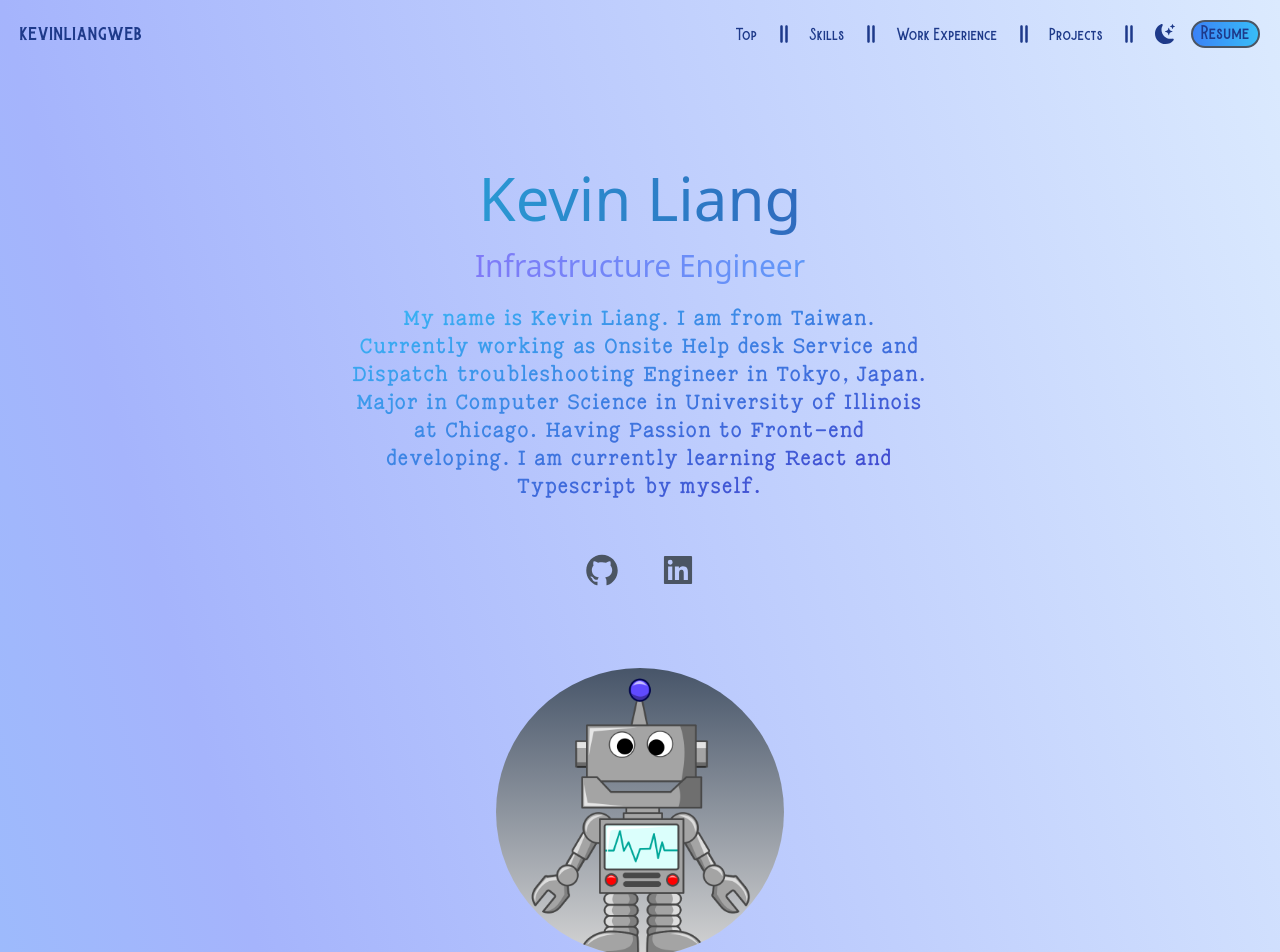
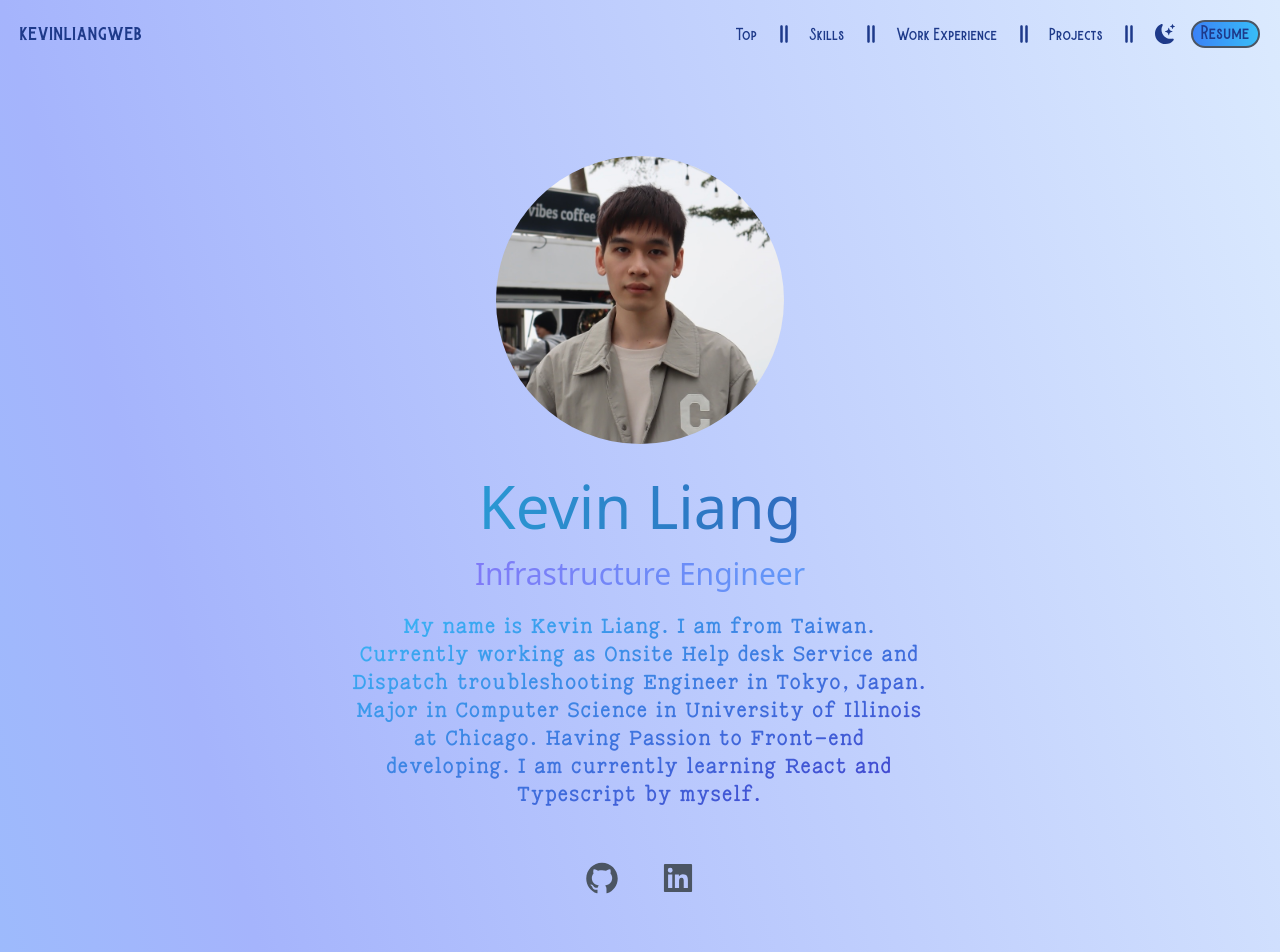
Before and after one commit to Kl0y2u2n8a/my-portfolio, a Next.js app: page / in a window 1280 px wide. Shown: the top 952 px of the page. Built offline with nearby package versions, Linux system fonts and the light colour scheme.

Commit message:
update photo

```diff
--- a/pages/components/projects.js
+++ b/pages/components/projects.js
@@ -11,8 +11,8 @@ function MyProject(props, projectRef) {
             <h2 className="text-center text-5xl md:text-6xl font-newWalt mb-5 dark:text-white">Projects</h2>
             <div className="flex md:grid md:grid-cols-1 md:min-h-screen ">
 
-                <div ref={contentRef} className="md:flex h-auto md:w-9/12 pb-5 md:gap-5 mx-auto lg:gap-10 overflow-x-scroll snap-x snap-mandatory no-scrollbar ">
-                    <div className="border-t my-10 md:ml-10 lg:ml-60 border-gray-200 text-center min-w-fit md:h-auto shadow-lg p-10 rounded-xl mx-auto md:my-auto snap-center snap-always dark:border-white dark:shadow-gray-500 hover:shadow-neutral-200 dark:hover:shadow-gray-400">
+                <div ref={contentRef} className="md:flex h-auto md:w-9/12 pb-5 px-5 md:px-0 md:gap-5 mx-auto lg:gap-10 overflow-x-scroll snap-x snap-mandatory no-scrollbar ">
+                    <div className="border-t my-10 md:ml-10 lg:ml-60 border-gray-200 text-center min-w-fit md:h-auto shadow-lg p-10 rounded-xl md:mx-auto md:my-auto snap-center snap-always dark:border-white dark:shadow-gray-500 hover:shadow-neutral-200 dark:hover:shadow-gray-400">
 
                         <h3 className="text-2xl font-salma text-slate-600 md:text-xl lg:text-2xl dark:text-neutral-300">Finance logs</h3>
 
@@ -112,7 +112,7 @@ function MyProject(props, projectRef) {
 
                     </div>
 
-                    <div className="border-t md:mx-10 lg:mx-60  border-gray-200 text-center min-w-fit md:h-auto shadow-lg p-10 rounded-xl mx-auto my-auto snap-center snap-always dark:border-white dark:shadow-gray-500 hover:shadow-neutral-200 dark:hover:shadow-gray-400">
+                    <div className="border-t my-10 md:ml-10 lg:ml-60 lg:mr-60 border-gray-200 text-center min-w-fit md:h-auto shadow-lg p-10 rounded-xl md:mx-auto md:my-auto snap-center snap-always dark:border-white dark:shadow-gray-500 hover:shadow-neutral-200 dark:hover:shadow-gray-400">
 
                         <h3 className="text-2xl font-salma text-slate-600 md:text-xl lg:text-2xl dark:text-neutral-200">Guess Password Game</h3>
                         <p className="md:max-w-lg py-2 font-rony9 bg-gradient-to-r from-fuchsia-500 dark:from-sky-400 via-rose-400 dark:via-indigo-100 to-red-500 dark:to-red-400  bg-clip-text text-transparent">
--- a/pages/index.js
+++ b/pages/index.js
@@ -5,7 +5,7 @@ import { FaGripLinesVertical } from "react-icons/fa6";
 import { FiMenu } from "react-icons/fi";
 import { TbLanguageHiragana } from "react-icons/tb";
 import Image from 'next/image';
-import robot from '../public/robot.png';
+import my from '../public/my.jpg';
 import { useState, useRef } from 'react';
 import WorkExperience from "./components/workexp";
 import MySkills from "./components/skills/skills";
@@ -142,6 +142,10 @@ export default function Home() {
 
         <section className="min-h-screen">
           <div className="text-center p-10 ">
+
+            <div className="relative mx-auto bg-gradient-to-b from-slate-600 to-neutral-300 rounded-full w-60 h-60 mb-5 overflow-hidden md:w-72 md:h-72">
+              <Image src={my} className="" />
+            </div>
             <h2 className="text-4xl py-2 bg-gradient-to-r from-cyan-400 to-indigo-800 bg-clip-text text-transparent md:text-5xl lg:text-6xl lg:py-3">Kevin Liang</h2>
             <h3 className="text-xl py-2 md:text-2xl lg:text-3xl bg-gradient-to-r from-purple-500 to-sky-400 bg-clip-text text-transparent ">Infrastructure Engineer</h3>
             <p className="text-md font-rony9 py-3 leading-8 bg-gradient-to-br from-sky-400  to-indigo-700 bg-clip-text text-transparent max-w-xl mx-auto md:text-lg lg:text-xl lg:py-3">
@@ -153,9 +157,6 @@ export default function Home() {
           <div className="text-4xl flex justify-center gap-10 text-gray-600 dark:text-sky-200">
             <a href="https://github.com/Kl0y2u2n8a" target='_blank' className='hover:text-gray-800 dark:hover:text-sky-100'><AiFillGithub /></a>
             <a href="https://www.linkedin.com/in/liang-kai0228/" target='_blank' className=' hover:text-gray-800 dark:hover:text-sky-100'><AiFillLinkedin /></a>
-          </div>
-          <div className="relative mx-auto bg-gradient-to-b from-slate-600 to-neutral-300 rounded-full w-60 h-60 mt-20 overflow-hidden md:w-72 md:h-72">
-            <Image src={robot} className="" />
           </div>
         </section>
 
```
Also changed, not shown: public/images/crud.PNG (deleted), public/my.jpg (added).
